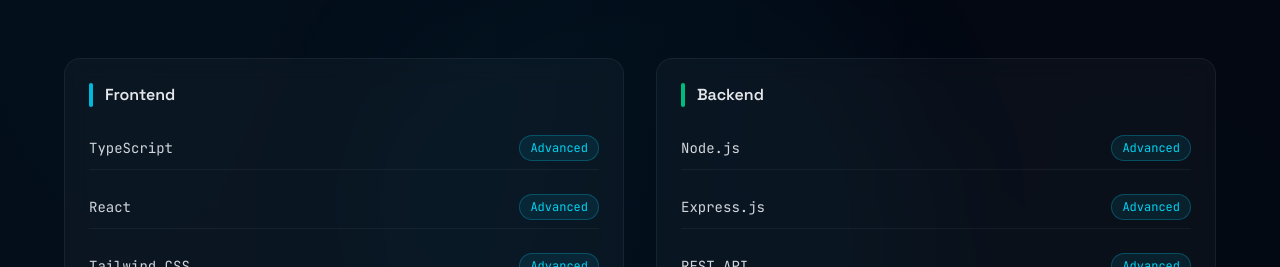
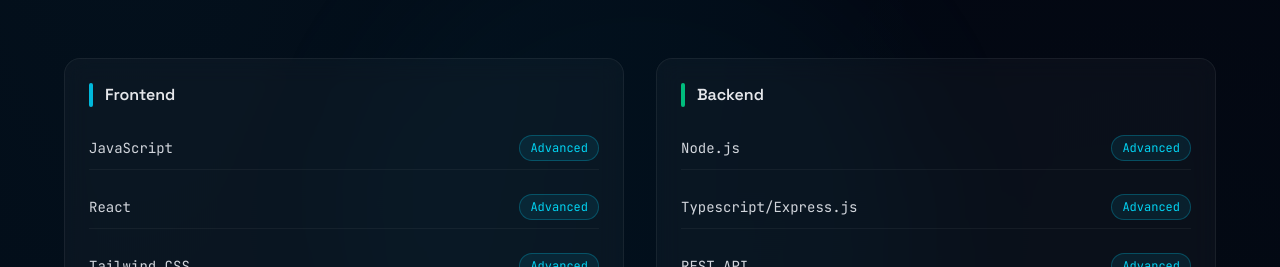
Before and after one commit to christian-siahaan26/portofolio, a React (Vite) app: page / in a window 1280 px wide. Shown: the part 1160-1427 px from the top of the page. Built offline with nearby package versions, Linux system fonts and the light colour scheme.

Commit message:
fix(components/Skills): update skill titles and categories to reflect current stack changes

```diff
--- a/src/components/Skills.jsx
+++ b/src/components/Skills.jsx
@@ -7,7 +7,7 @@
     category: "Frontend",
     color: "cyan",
     skills: [
-      { name: "TypeScript", level: "Advanced" },
+      { name: "JavaScript", level: "Advanced" },
       { name: "React", level: "Advanced" },
       { name: "Tailwind CSS", level: "Advanced" },
       { name: "Blade", level: "Advanced" },
@@ -18,7 +18,7 @@
     color: "emerald",
     skills: [
       { name: "Node.js", level: "Advanced" },
-      { name: "Express.js", level: "Advanced" },
+      { name: "Typescript/Express.js", level: "Advanced" },
       { name: "REST API", level: "Advanced" },
       { name: "Laravel", level: "Intermediate" },
     ],
```
